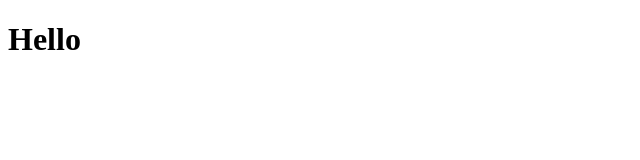
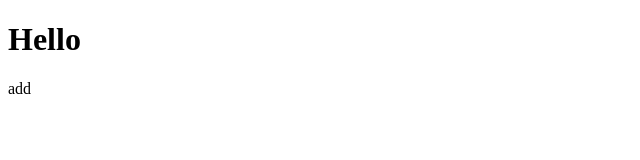
Before and after one commit to copcrush/first, a plain HTML site: page index.html in a window 1280 px wide. Shown: the full height of the page, 0-640 px from the left. Drawn offline with Linux system fonts and the light colour scheme.

Commit message:
new branch add

```diff
--- a/index.html
+++ b/index.html
@@ -7,5 +7,6 @@
 </head>
 <body>
     <h1>Hello</h1>
+    <div>add</div>
 </body>
 </html>
```
